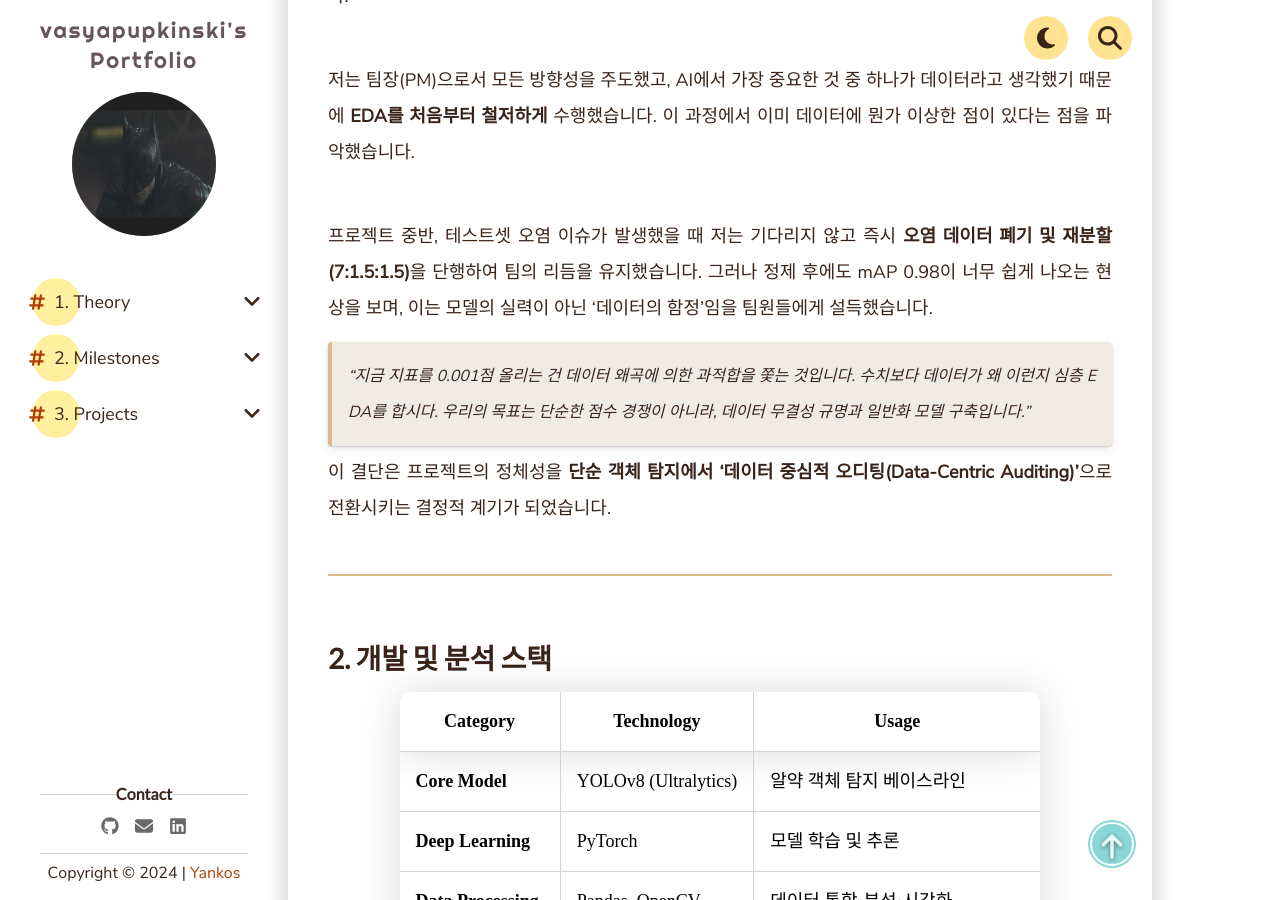
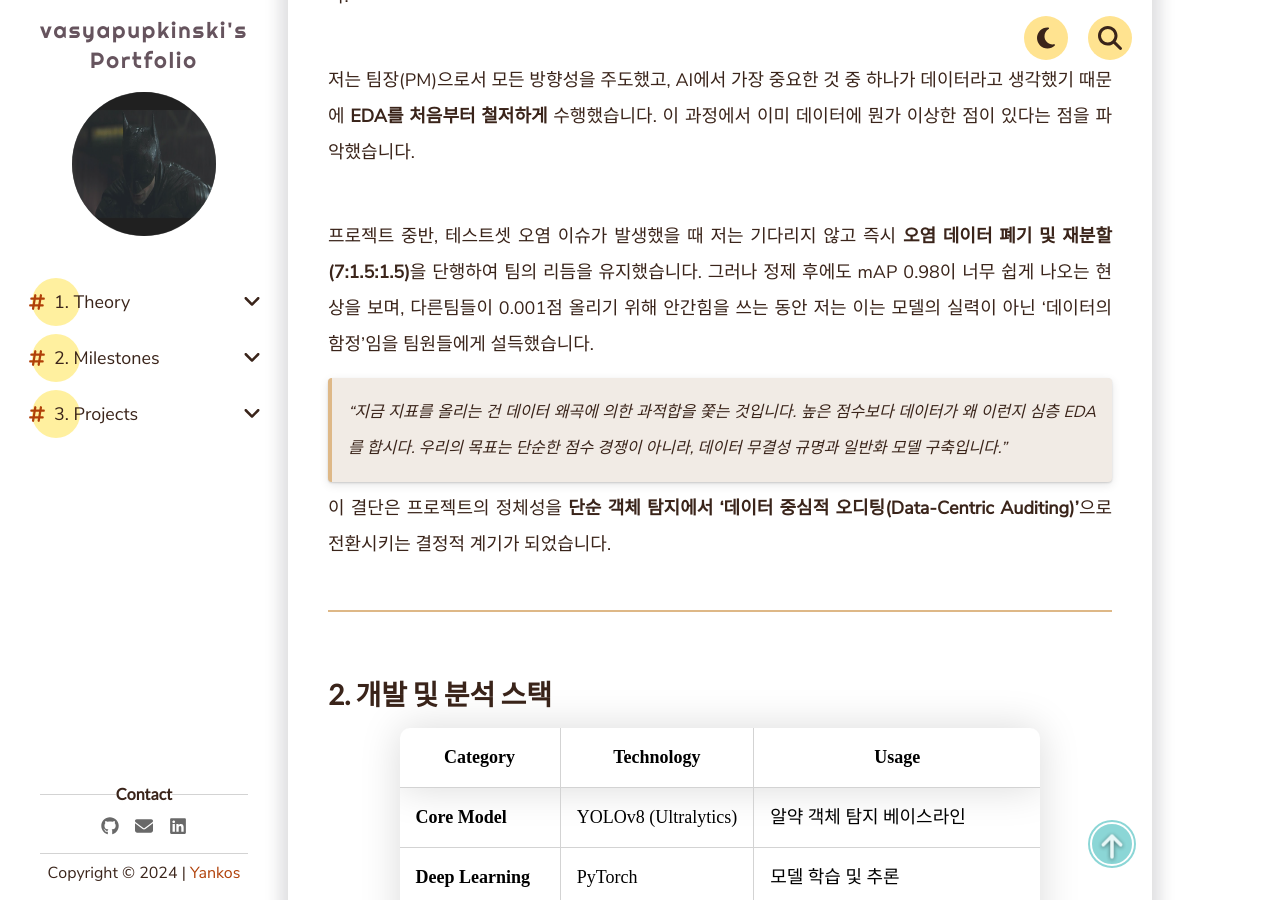
Before and after one commit to vasyapupkinski/vasyapupkinski.github.io, a Jekyll site: the page built from _pages/3. Projects/Team Projects/pill-detection.md, in a window 1280 px wide and 900 px high, scrolled down 1580 px. Built offline with Jekyll 4.4.1, drawn with Linux system fonts in a browser that asks for light colours; comment, search, counter and statistics services are not loaded.

Commit message:
docs: Refine narrative on competitive context in pill-detection

```diff
--- a/_pages/3. Projects/Team Projects/pill-detection.md
+++ b/_pages/3. Projects/Team Projects/pill-detection.md
@@ -28,9 +28,9 @@ order: 1
 
 저는 팀장(PM)으로서 모든 방향성을 주도했고, AI에서 가장 중요한 것 중 하나가 데이터라고 생각했기 때문에 **EDA를 처음부터 철저하게** 수행했습니다. 이 과정에서 이미 데이터에 뭔가 이상한 점이 있다는 점을 파악했습니다.
 
-프로젝트 중반, 테스트셋 오염 이슈가 발생했을 때 저는 기다리지 않고 즉시 **오염 데이터 폐기 및 재분할(7:1.5:1.5)**을 단행하여 팀의 리듬을 유지했습니다. 그러나 정제 후에도 mAP 0.98이 너무 쉽게 나오는 현상을 보며, 이는 모델의 실력이 아닌 '데이터의 함정'임을 팀원들에게 설득했습니다.
+프로젝트 중반, 테스트셋 오염 이슈가 발생했을 때 저는 기다리지 않고 즉시 **오염 데이터 폐기 및 재분할(7:1.5:1.5)**을 단행하여 팀의 리듬을 유지했습니다. 그러나 정제 후에도 mAP 0.98이 너무 쉽게 나오는 현상을 보며, 다른팀들이 0.001점 올리기 위해 안간힘을 쓰는 동안 저는 이는 모델의 실력이 아닌 '데이터의 함정'임을 팀원들에게 설득했습니다.
 
-> *"지금 지표를 0.001점 올리는 건 데이터 왜곡에 의한 과적합을 쫓는 것입니다. 수치보다 데이터가 왜 이런지 심층 EDA를 합시다. 우리의 목표는 단순한 점수 경쟁이 아니라, 데이터 무결성 규명과 일반화 모델 구축입니다."*
+> *"지금 지표를 올리는 건 데이터 왜곡에 의한 과적합을 쫓는 것입니다. 높은 점수보다 데이터가 왜 이런지 심층 EDA를 합시다. 우리의 목표는 단순한 점수 경쟁이 아니라, 데이터 무결성 규명과 일반화 모델 구축입니다."*
 
 이 결단은 프로젝트의 정체성을 **단순 객체 탐지에서 '데이터 중심적 오디팅(Data-Centric Auditing)'**으로 전환시키는 결정적 계기가 되었습니다.
 
```
